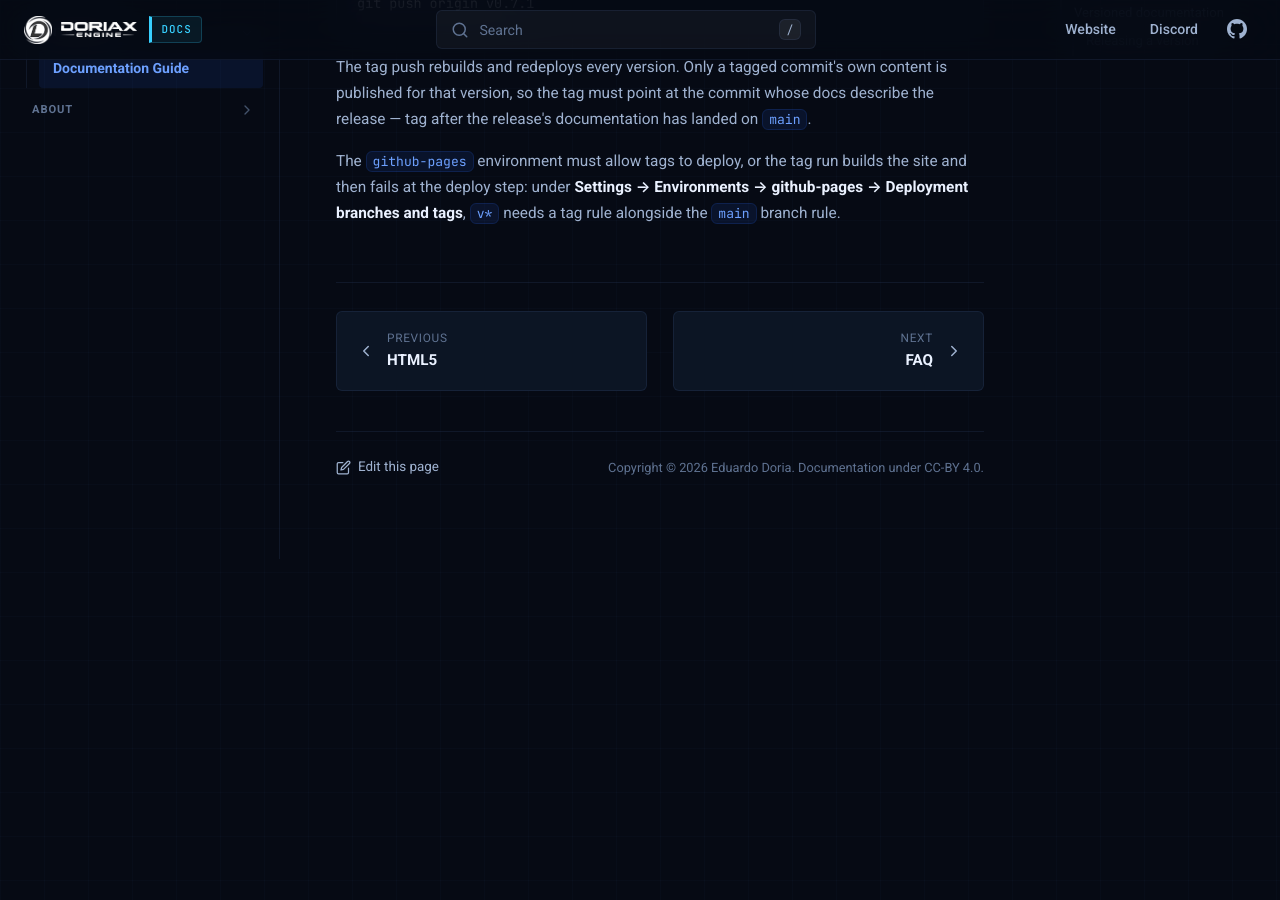
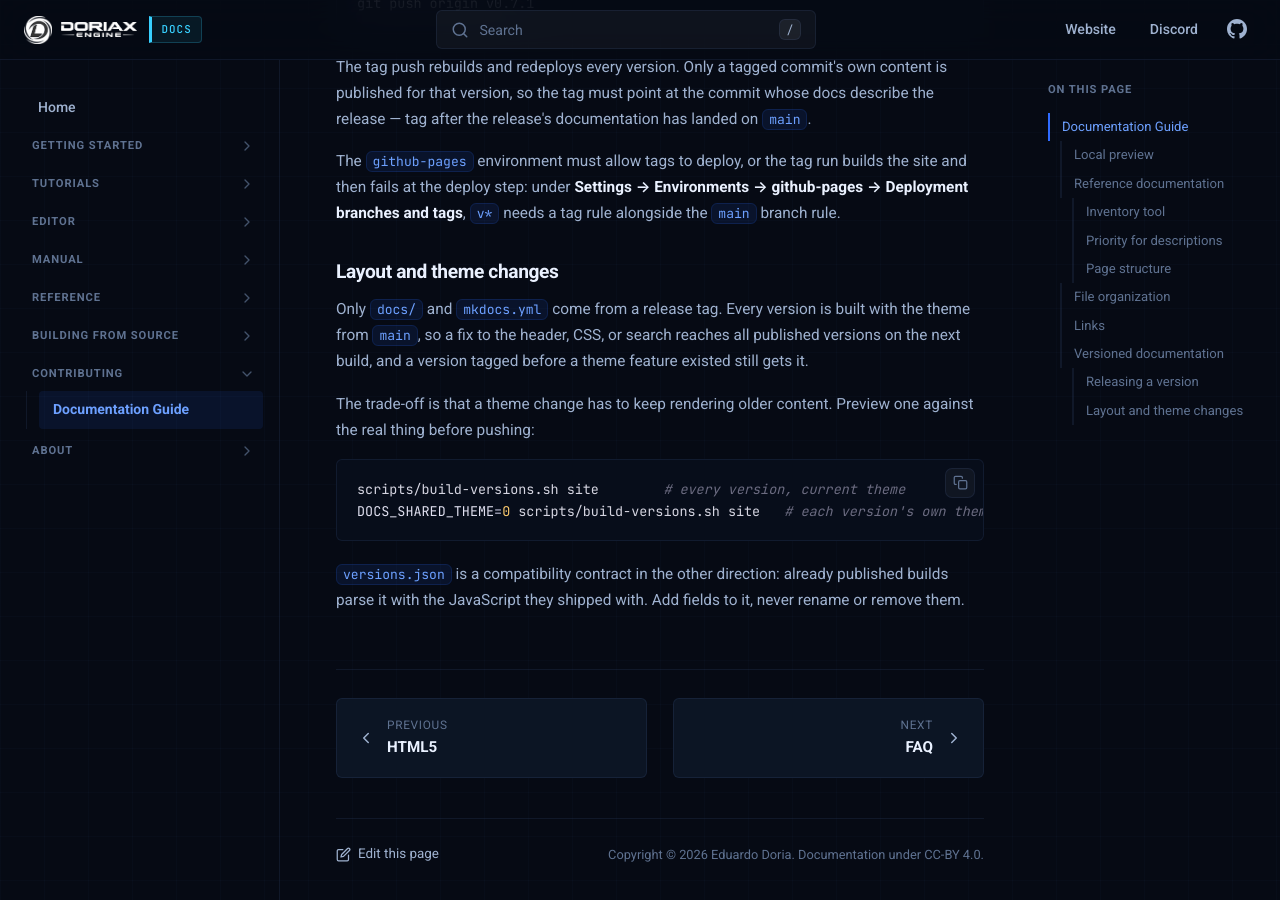
Before and after one commit to doriaxengine/doriax-docs, an MkDocs documentation site: the page built from docs/contributing/documentation-guide.md, in a window 1280 px wide and 900 px high, scrolled down 2663 px. Built offline with MkDocs 1.6.1, drawn with Linux system fonts in a browser that asks for light colours; comment, search, counter and statistics services are not loaded; before the commit the page ends 3222 px from its top, so only the background shows below that.

Commit message:
Build every documentation version with the current theme

````diff
--- a/docs/contributing/documentation-guide.md
+++ b/docs/contributing/documentation-guide.md
@@ -108,3 +108,22 @@ The `github-pages` environment must allow tags to deploy, or the tag run builds
 the site and then fails at the deploy step: under **Settings → Environments →
 github-pages → Deployment branches and tags**, `v*` needs a tag rule alongside
 the `main` branch rule.
+
+### Layout and theme changes
+
+Only `docs/` and `mkdocs.yml` come from a release tag. Every version is built
+with the theme from `main`, so a fix to the header, CSS, or search reaches all
+published versions on the next build, and a version tagged before a theme
+feature existed still gets it.
+
+The trade-off is that a theme change has to keep rendering older content. Preview
+one against the real thing before pushing:
+
+```bash
+scripts/build-versions.sh site        # every version, current theme
+DOCS_SHARED_THEME=0 scripts/build-versions.sh site   # each version's own theme
+```
+
+`versions.json` is a compatibility contract in the other direction: already
+published builds parse it with the JavaScript they shipped with. Add fields to
+it, never rename or remove them.
````
Also changed, not shown: 1 other file.
